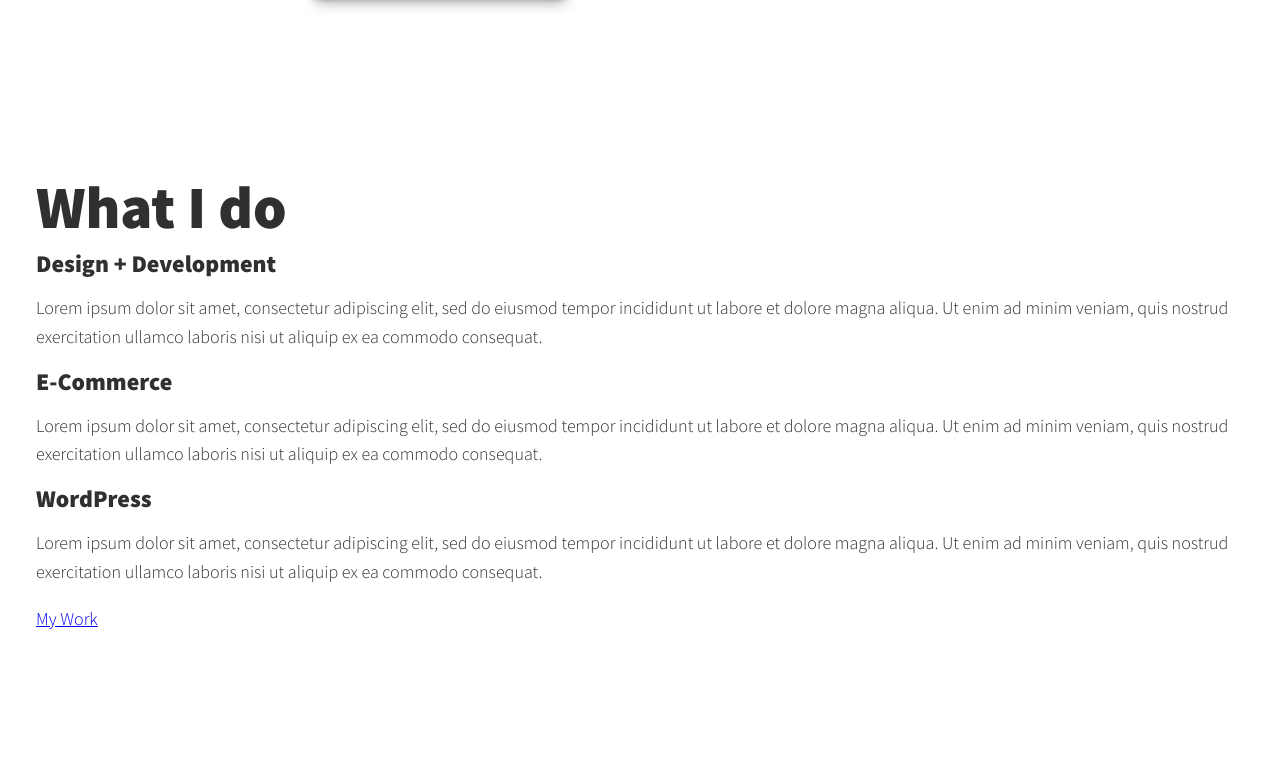
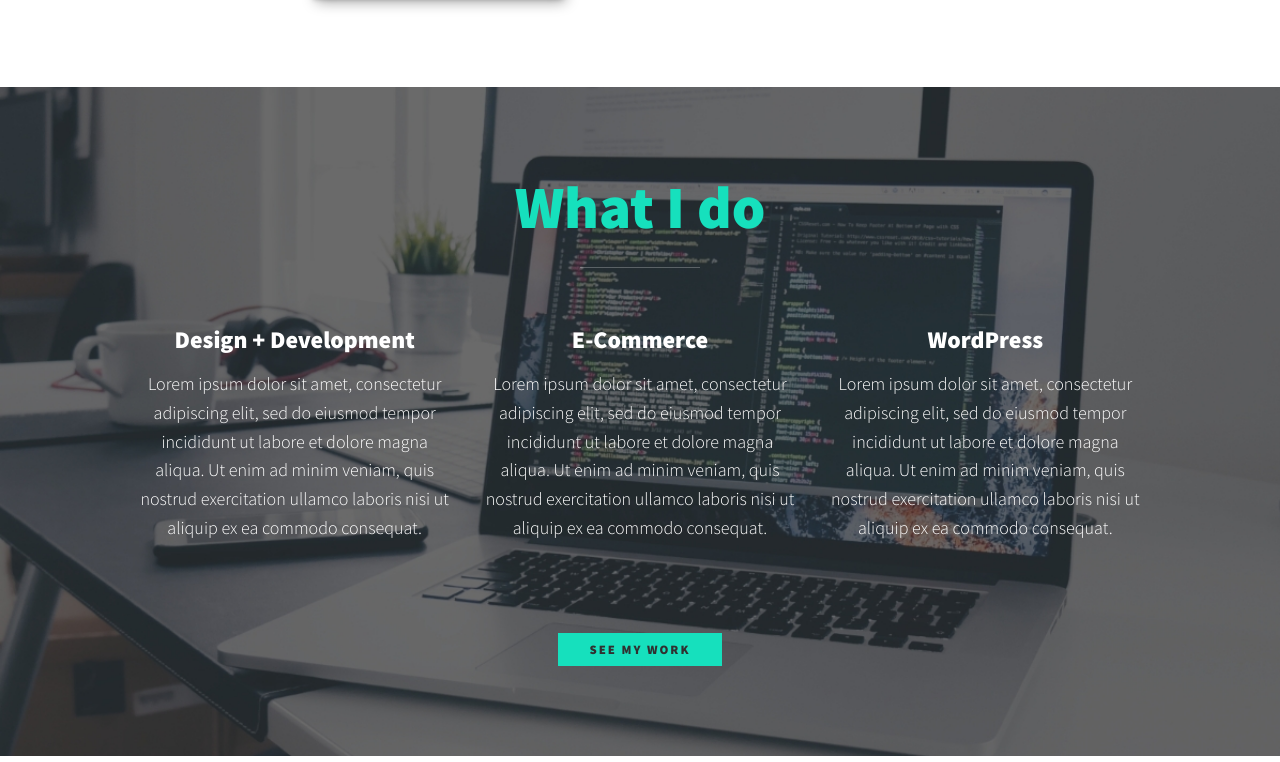
Before and after one commit to farhadsiraj/portfolio_website, a website: page index.html in a window 1280 px wide. Shown: the part 638-1400 px from the top of the page. Drawn offline with nearby package versions, Linux system fonts and the light colour scheme.

Commit message:
styled services section

```diff
--- a/css/style.css
+++ b/css/style.css
@@ -56,6 +56,31 @@
 
 strong {
   font-weight: var(--fw-bold);
+}
+
+:focus {
+  outline: 3px solid var(--clr-accent);
+  outline-offset: 3px;
+}
+
+/* Buttons */
+
+.btn {
+  display: inline-block;
+  padding: 0.5em 2.5em;
+  background: var(--clr-accent);
+  color: var(--clr-dark);
+  text-decoration: none;
+  cursor: pointer;
+  font-size: 0.8rem;
+  text-transform: uppercase;
+  letter-spacing: 2px;
+  font-weight: var(--fw-bold);
+  transition: transform 200ms ease-in-out;
+}
+
+.btn:hover {
+  transform: scale(1.1);
 }
 
 /* Typography */
@@ -145,3 +170,51 @@
     width: calc(100% + 1.5em);
   }
 }
+/* My Services Section */
+
+.my-services {
+  background-color: var(--clr-dark);
+  background-image: url(../img/services-bg.jpg);
+  background-size: cover;
+  /* background-blend-mode: multiply; */
+  color: var(--clr-light);
+  text-align: center;
+}
+
+.section__title--services {
+  color: var(--clr-accent);
+  position: relative;
+}
+
+.section__title--services::after {
+  content: '';
+  display: block;
+  width: 2em;
+  height: 1px;
+  margin: 0.5em auto 1em;
+  background: var(--clr-light);
+  opacity: 0.25;
+}
+
+.services {
+  margin-bottom: 4em;
+}
+
+.service {
+  max-width: 500px;
+  margin: 0 auto;
+}
+
+@media (min-width: 800px) {
+  .services {
+    display: flex;
+    max-width: 1000px;
+    margin-left: auto;
+    margin-right: auto;
+  }
+
+  /* Checks to see if the sibling exists on the right and adds margin left to it */
+  .service + .service {
+    margin-left: 2em;
+  }
+}
--- a/index.html
+++ b/index.html
@@ -106,7 +106,7 @@
       </div>
       <!-- / services -->
 
-      <a href="#work" class="btn">My Work</a>
+      <a href="#work" class="btn">See My Work</a>
     </section>
 
     <!-- About Me -->
```
